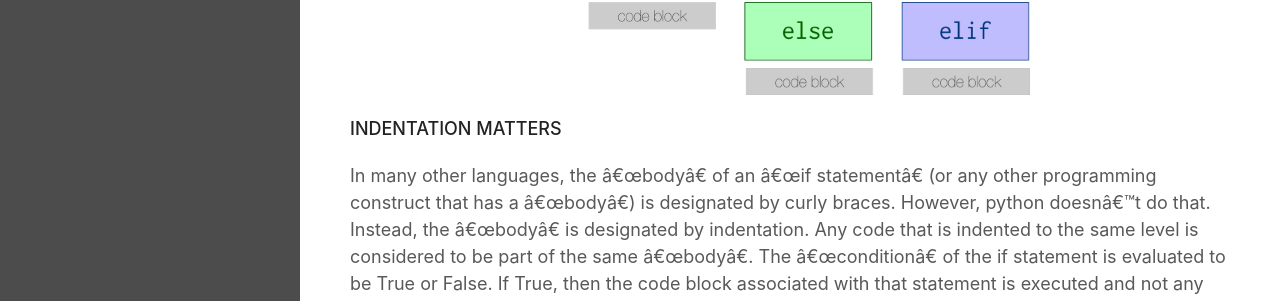
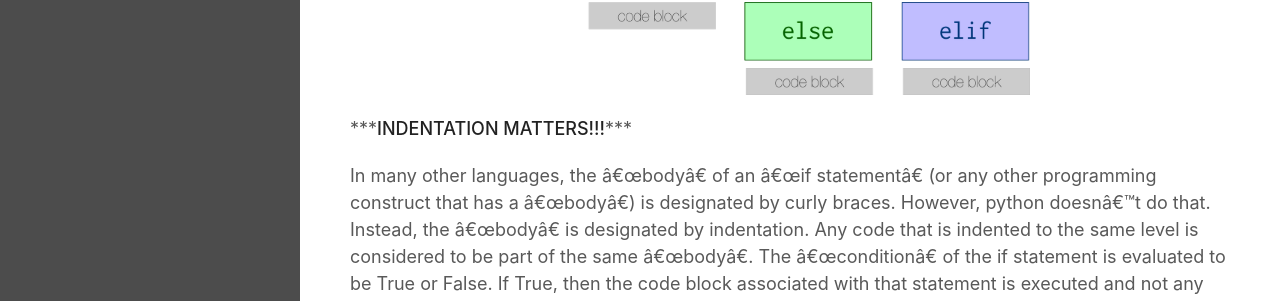
Before and after one commit to ucdavis-bioinformatics-training/2022-Feb-Introduction-To-Python-For-Bioinformatics, a Jekyll site: the page built from python/python3.md, in a window 1280 px wide. Shown: the part 1280-1581 px from the top of the page. Built offline with Jekyll 4.4.1, drawn with Linux system fonts in a browser that asks for light colours; our own code applies the rules of GitHub Pages for plain Markdown files.

Commit message:
adding more docs

```diff
--- a/python/python3.md
+++ b/python/python3.md
@@ -12,7 +12,7 @@ Flow control is the bread and butter of programming. It is how you can program d
 - The following are valid orders of statements. In both scenarios where elif is, as many elif statements can be there as desired.
     +  <img src="figures/92a150bb.png" alt="if flow" width="600px"/>
 
-**INDENTATION MATTERS**
+\*\*\***INDENTATION MATTERS!!!**\*\*\*
 
 In many other languages, the "body" of an "if statement" (or any other programming construct that has a "body") is designated by curly braces. However, python doesn't do that. Instead, the "body" is designated by indentation. Any code that is indented to the same level is considered to be part of the same "body". The "condition" of the if statement is evaluated to be True or False. If True, then the code block associated with that statement is executed and not any others. If False, then the next statement is evaluated. "else" is the catchall default.
 
```
